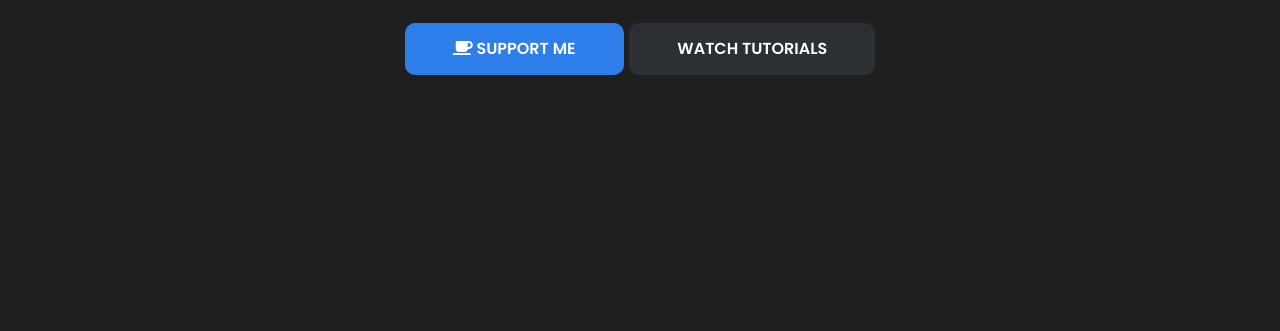
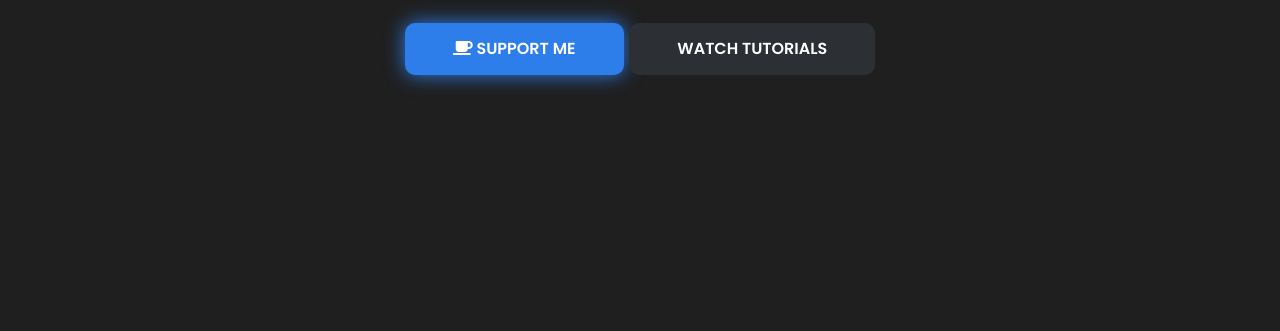
Before and after one commit to ItsMarwan/ItsMarwan.github.io, a plain HTML site: page index.html in a window 1280 px wide. Shown: the part 432-763 px from the top of the page. Drawn offline with nearby package versions, Linux system fonts and the light colour scheme.

Commit message:
Update index.html

```diff
--- a/index.html
+++ b/index.html
@@ -63,7 +63,7 @@
 <div class="heading" style="margin: auto; text-align: center;">
     <h1 class="display-5 title">ItsMarwan.</h1>
     <p class="subtitle">Professional Fortnite Map Creator With +5 Years Of Total Experience!<br />Join The Official Support Server For Help!</p>
-    <a class="btn btn-primary btn-lg" href="https://buymeacoffee.com/itsmarwan" target="_blank" role="button"><i class="fa-solid fa-mug-saucer"></i> Support Me</a>
+    <a class="btn btn-primary btn-lg" href="https://buymeacoffee.com/itsmarwan" target="_blank" role="button" style="box-shadow: 0 0 20px 0px rgb(45, 126, 234);"><i class="fa-solid fa-mug-saucer"></i> Support Me</a>
     <a class="btn btn-secondary btn-lg" href="https://youtube.com/@itsmarwan." target="_blank" role="button">Watch Tutorials</a>
     <br /><br /><br /><br /><br /><br /><br /><br /><br /><br /><br /><br /><br /><br />
 </div>
```
